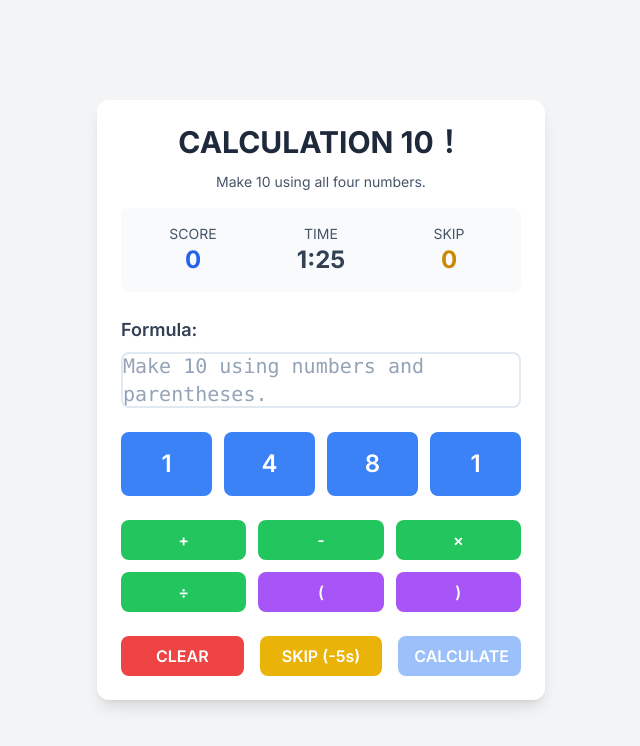
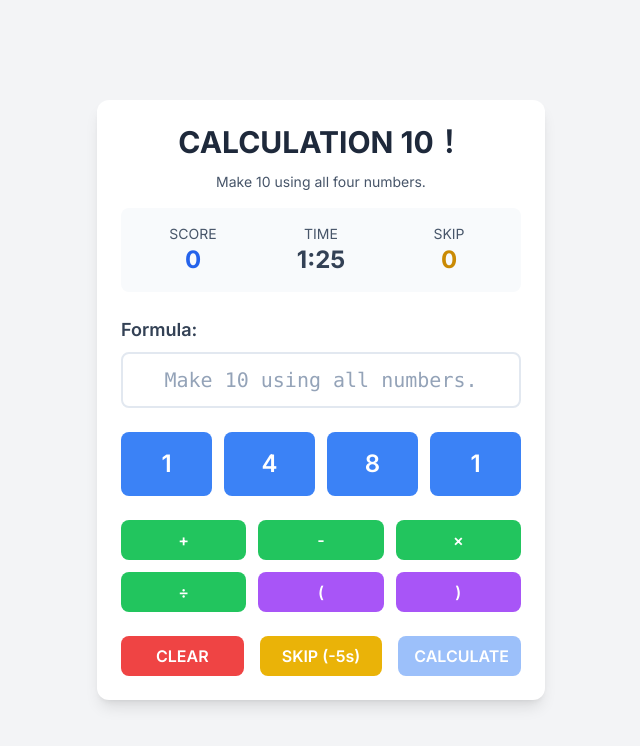
Before and after one commit to poposuke18/Calculation10, a Next.js app: page / in a window 1280 px wide. Shown: the top 746 px of the page, without its empty margins (319-959 px from the left). Built offline with nearby package versions, Linux system fonts and the light colour scheme.

Commit message:
Transrate

```diff
--- a/components/MathPuzzleGame.js
+++ b/components/MathPuzzleGame.js
@@ -214,8 +214,8 @@ const MathPuzzleGame = () => {
           } : {}}
         >
           {expression || (
-            <span className="text-slate-400 font-size: 10px">
-              Make 10 using numbers and parentheses.
+            <span className="text-slate-400">
+              Make 10 using all numbers.
             </span>
           )}
         </motion.div>
```
